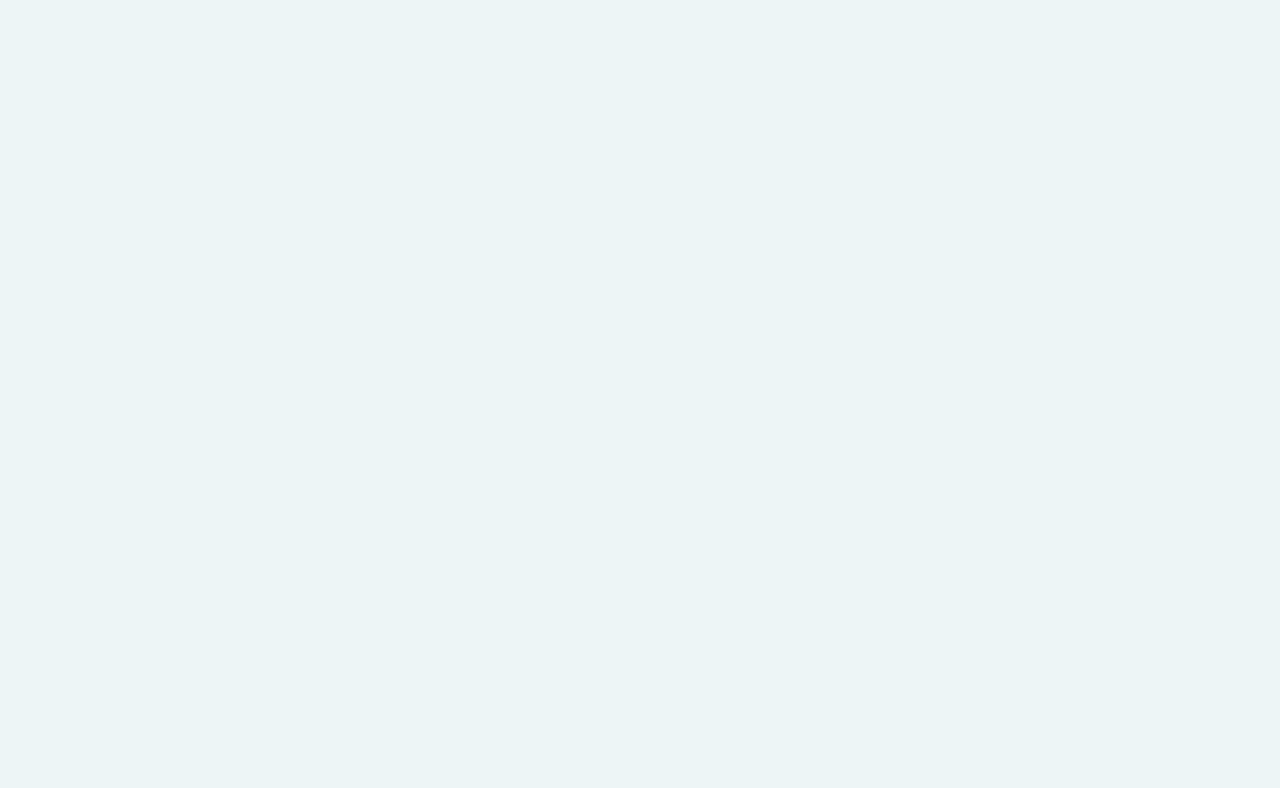
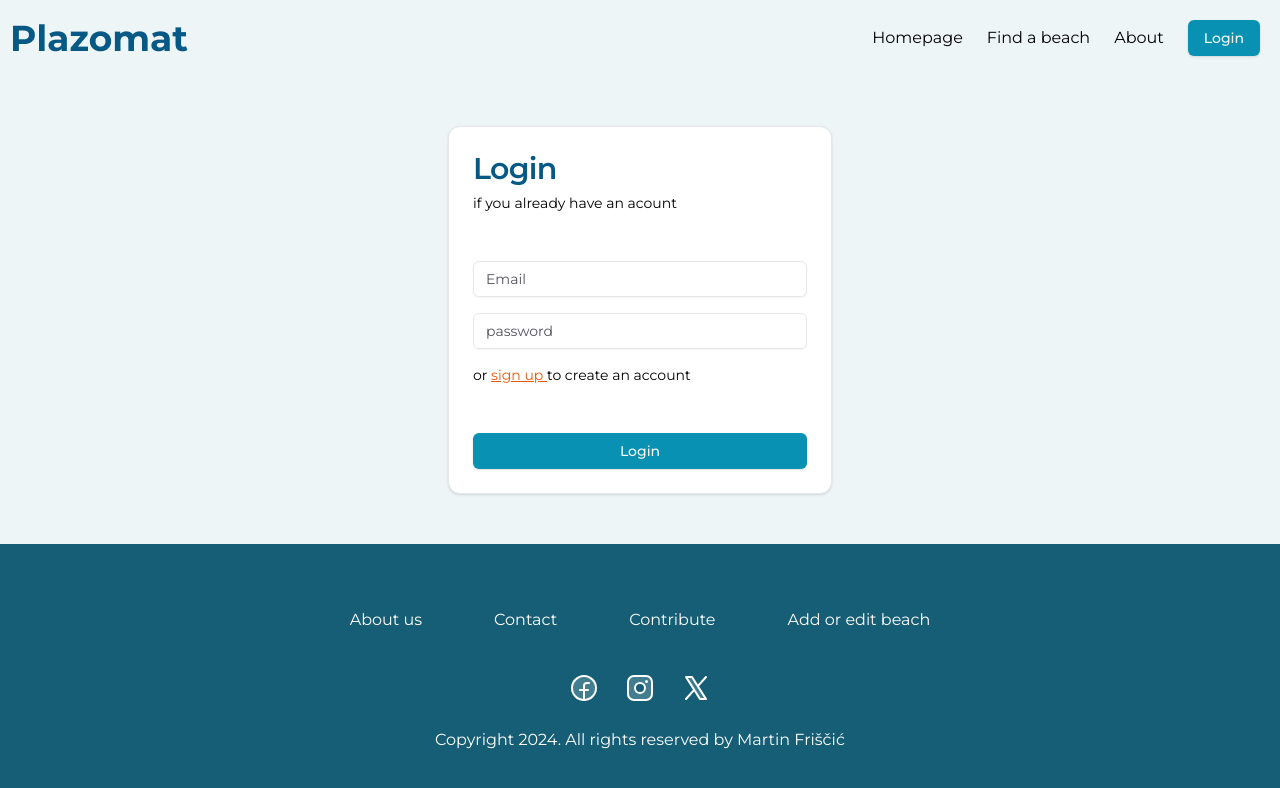
Before and after one commit to Fr1k1/wavespotter-react-express, a React (Vite) app in the folder frontend/: page /login in a window 1280 px wide. Before the commit this address had no page. Shown: the top 788 px of the page. Built offline with nearby package versions, Linux system fonts and the light colour scheme.

Commit message:
Add login page

```diff
--- a/frontend/src/App.tsx
+++ b/frontend/src/App.tsx
@@ -3,6 +3,7 @@ import "./App.css";
 import Layout from "./components/ui/layout";
 import Homepage from "./pages/Homepage";
 import PlacePage from "./pages/PlacePage";
+import Login from "./pages/Login";
 
 function App() {
   return (
@@ -11,6 +12,7 @@ function App() {
         <Route path="/" element={<Layout />}>
           <Route index element={<Homepage />} />
           <Route path="/place/:id" element={<PlacePage />} />
+          <Route path="/login" element={<Login />} />
         </Route>
       </Routes>
     </>
--- a/frontend/src/components/ui/input.tsx
+++ b/frontend/src/components/ui/input.tsx
@@ -1,6 +1,6 @@
-import * as React from "react"
+import * as React from "react";
 
-import { cn } from "@/lib/utils"
+import { cn } from "@/lib/utils";
 
 export interface InputProps
   extends React.InputHTMLAttributes<HTMLInputElement> {}
@@ -11,15 +11,15 @@ const Input = React.forwardRef<HTMLInputElement, InputProps>(
       <input
         type={type}
         className={cn(
-          "flex h-9 w-full rounded-md border border-input bg-transparent px-3 py-1 text-sm shadow-sm transition-colors file:border-0 file:bg-transparent file:text-sm file:font-medium placeholder:text-muted-foreground focus-visible:outline-none focus-visible:ring-1 focus-visible:ring-ring disabled:cursor-not-allowed disabled:opacity-50",
+          "flex h-9 w-full rounded-md border border-input bg-transparent px-3 py-1 text-sm shadow-sm transition-colors file:border-0 file:bg-transparent file:text-sm file:font-medium placeholder-gray-600 focus-visible:outline-none focus-visible:ring-1 focus-visible:ring-ring disabled:cursor-not-allowed disabled:opacity-50",
           className
         )}
         ref={ref}
         {...props}
       />
-    )
+    );
   }
-)
-Input.displayName = "Input"
+);
+Input.displayName = "Input";
 
-export { Input }
+export { Input };
--- a/frontend/src/components/ui/layout.tsx
+++ b/frontend/src/components/ui/layout.tsx
@@ -1,12 +1,20 @@
 import Header from "./header";
-import { Outlet } from "react-router";
+import { Outlet, useLocation } from "react-router";
 import Footer from "./footer";
 
 const Layout = () => {
+  const location = useLocation();
   return (
     <main className="min-h-screen flex flex-col ">
       <Header />
-      <div className="flex-grow max-w-screen-2xl mx-auto w-full">
+
+      <div
+        className={`  ${
+          location.pathname === "/login"
+            ? "flex items-center justify-center flex-grow"
+            : "flex-grow max-w-screen-2xl mx-auto w-full"
+        }`}
+      >
         <Outlet />
       </div>
       <Footer />
--- /dev/null
+++ b/frontend/src/pages/Login.tsx
@@ -0,0 +1,51 @@
+import { Button } from "@/components/ui/button";
+import {
+  Card,
+  CardContent,
+  CardDescription,
+  CardFooter,
+  CardHeader,
+  CardTitle,
+} from "@/components/ui/card";
+import { Input } from "@/components/ui/input";
+import { Link } from "react-router-dom";
+
+const Login = () => {
+  return (
+    <div>
+      <Card className="w-96 flex flex-col gap-6">
+        <CardHeader>
+          <CardTitle className="text-primary-800 text-3xl">Login</CardTitle>
+          <CardDescription>if you already have an acount</CardDescription>
+        </CardHeader>
+        <CardContent>
+          <form className="mb-4">
+            <div className="grid w-full items-center gap-4">
+              <div className="flex flex-col space-y-1.5">
+                <Input id="email" placeholder="Email" />
+              </div>
+
+              <div className="flex flex-col space-y-1.5">
+                <Input id="password" placeholder="password" />
+              </div>
+            </div>
+          </form>
+
+          <CardDescription>
+            or{" "}
+            <Link to="/register">
+              {" "}
+              <span className="underline text-secondary"> sign up </span>{" "}
+            </Link>{" "}
+            to create an account
+          </CardDescription>
+        </CardContent>
+        <CardFooter className="flex w-full">
+          <Button className="w-full">Login</Button>
+        </CardFooter>
+      </Card>
+    </div>
+  );
+};
+
+export default Login;
```
